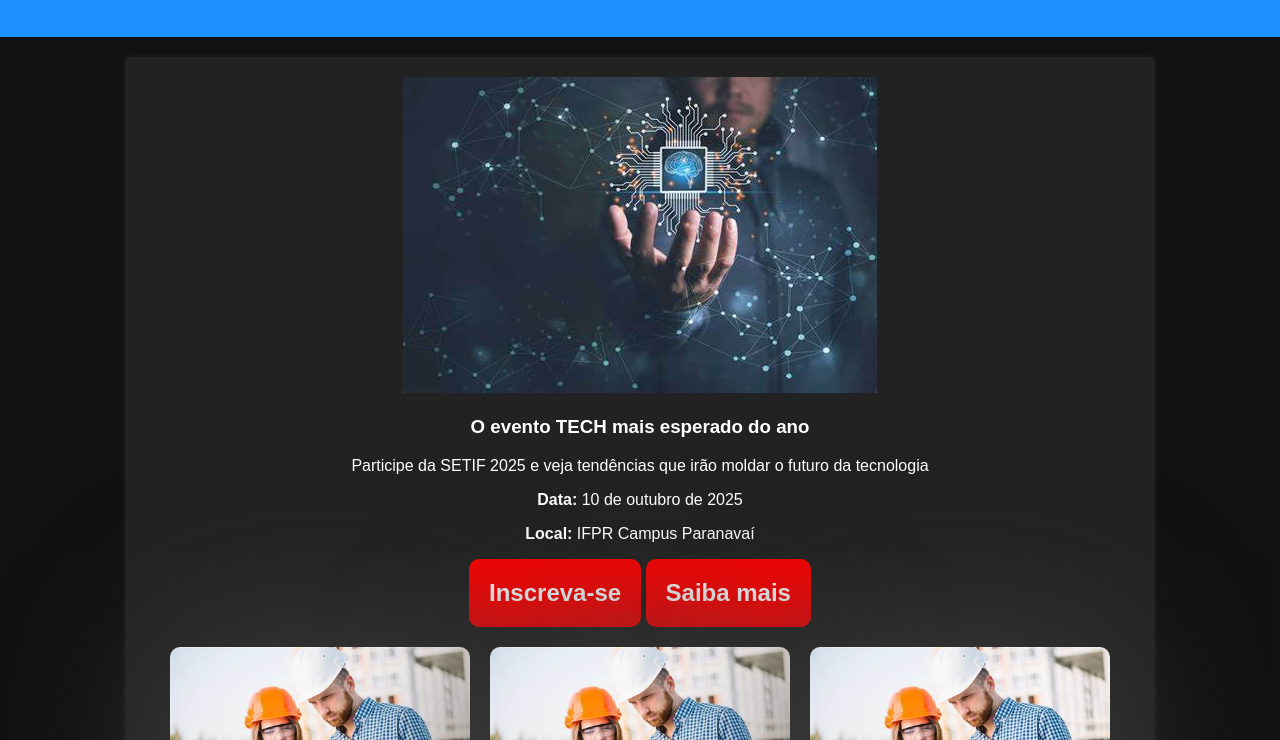
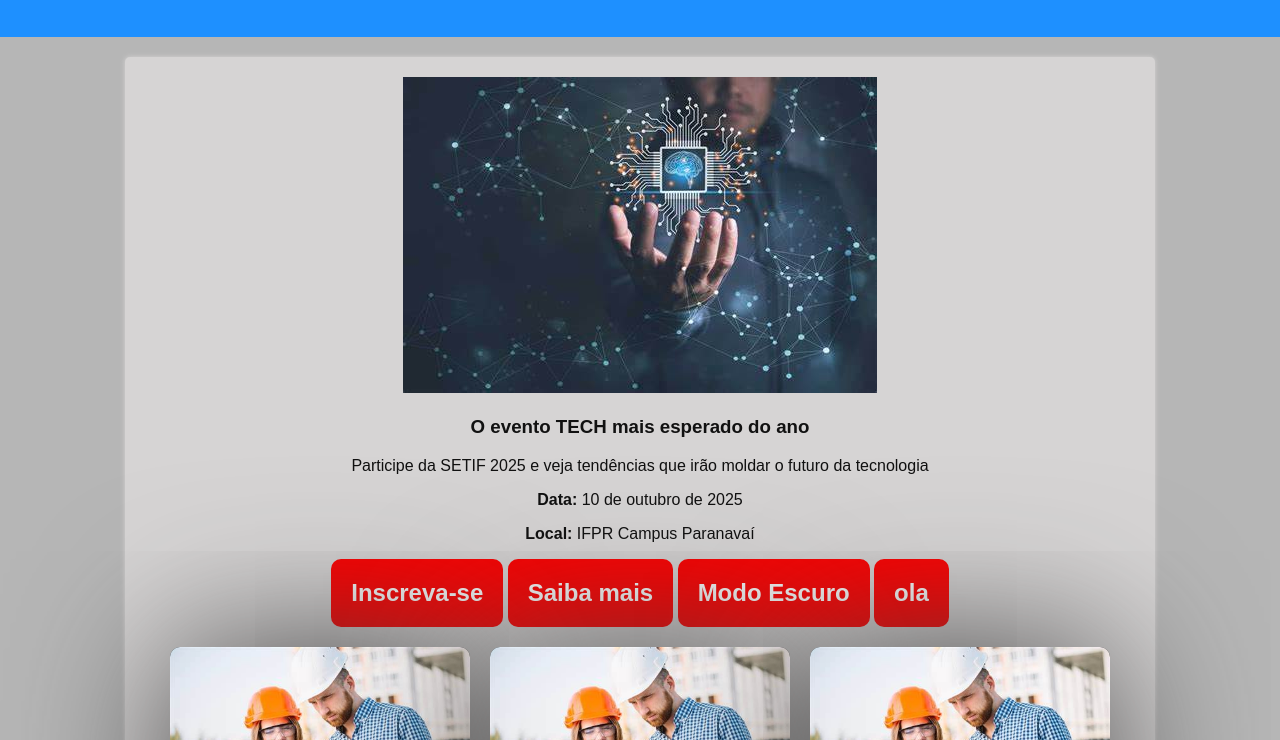
Before and after one commit to victinhoh08/PROJETO-SITE, a plain HTML site: page index.html in a window 1280 px wide. Shown: the part 212-952 px from the top of the page. Drawn offline with Linux system fonts and the light colour scheme; no server answers.

Commit message:
alteracao 24-03

```diff
--- a/estilo.css
+++ b/css/estilo.css
@@ -1,7 +1,9 @@
+@import url(variable.css);
+
 body{
     font-family: Arial, Helvetica, sans-serif;
-    background-color: #111111;
-    color: #fff;
+    background-color: var(--bg-color-body);
+    color: var(--font-color);
     margin: 0;
     padding: 0;
     text-align: center;
@@ -15,9 +17,9 @@
 
 main{
     max-width: 990px;
-    background-color: #222222;
+    background-color: var(--bg-color-container);
     border-radius: 5px;
-    box-shadow: 0 0 5px #222;
+    box-shadow: 0 0 5px var(--bg-color-container);
     margin: 20px auto;
     padding: 20px;
 }
--- /dev/null
+++ b/css/variable.css
@@ -0,0 +1,12 @@
+:root {
+    --bg-color-body: #111;
+    --bg-color-container: #222;
+
+    --font-color: #fff;
+}
+
+[data-theme="light"] {
+    --bg-color-body: #b6b6b6;
+    --bg-color-container: #d6d4d4;
+    --font-color: #111;
+}
--- a/index.html
+++ b/index.html
@@ -4,10 +4,10 @@
     <meta charset="UTF-8">
     <meta name="viewport" content="width=device-width, initial-scale=1.0">
     <title>Document</title>
-    <link rel="stylesheet" href="estilo.css">
+    <link rel="stylesheet" href="css/estilo.css">
 </head>
 
-<body>
+<body data-theme="light">
     <header>
         <h1>SETIF 2025 - Semana de Tecnologia da Informação </h1>
     </header>
@@ -17,8 +17,12 @@
         <p>Participe da SETIF 2025  e veja tendências que irão moldar o futuro da tecnologia</p>
         <p><span class="negrito">Data: </span>10 de outubro de 2025</p>
         <p><span class="negrito">Local: </span> IFPR Campus  Paranavaí</p>
-        <button class="botao">Inscreva-se</button>
-        <button class="botao">Saiba mais</button>
+        <div>
+            <button class="botao">Inscreva-se</button>
+            <button class="botao">Saiba mais</button>
+            <button id="btAlterarTema"onclick="alterarTema()" class="botao">Modo Escuro</button>
+            <button onclick="buscarInscritos()" class="botao"> ola</button>
+        </div>
 
         <div class="cards">
             <div class="card">
@@ -37,9 +41,10 @@
                 <p>Especialista no setor</p>
             </div>
         </div>
+        <div id="inscritos">
+
+        </div>
     </main>
-
-
-
+    <script src="js/index.js"></script>
 </body>
 </html>
--- /dev/null
+++ b/js/index.js
@@ -0,0 +1,26 @@
+document.addEventListener("DOMContentLoaded", (event)=>{
+    buscarInscritos();
+});
+
+function alterarTema(){
+    //DOM -> document object model
+    const tema = document.body.getAttribute("data-theme");
+    const novoTema = tema == "dark" ? "light" : "dark"; // seria como if e else
+    document.body.setAttribute("data-theme", novoTema);
+
+    const btAlterarTema = document.getElementById("btAlterarTema");
+    btAlterarTema.textContent = novoTema == "dark" ? "Modo Claro" : "Modo Escuro";
+}
+
+function buscarInscritos(){
+    fetch("https://jsonplaceholder.typicode.com/users")
+    .then(res => res.json())
+    .then(res =>{
+        const divInscritos = document.getElementById("inscritos");
+        res.forEach(user => {
+            const novoParagrafo = document.createElement("p");
+            novoParagrafo.textContent = `Nome: ${user.name}`;
+            divInscritos.appendChild(novoParagrafo);
+        });
+    }).catch(e=>console.log(e));
+}
```
Also changed, not shown: json/inscritos.json (added, +8 -0 lines).
